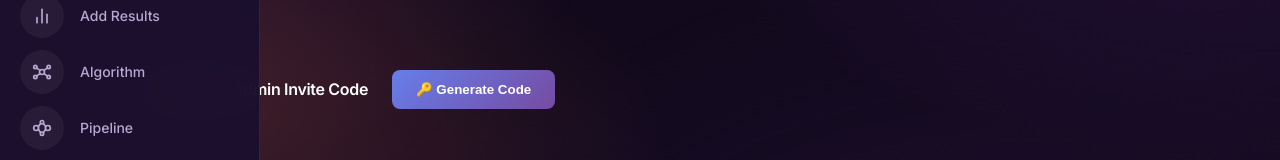
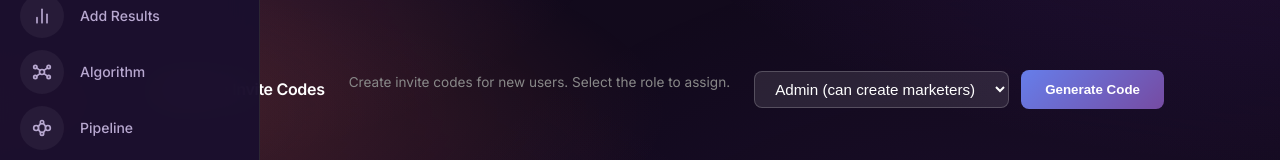
Before and after one commit to princecjqlara/athena, a Next.js app: page /organizer in a window 1280 px wide. Shown: the part 287-447 px from the top of the page. Built offline with nearby package versions, Linux system fonts and the light colour scheme; no server answers.

Commit message:
feat: Allow organizer to generate invite codes for any role (admin/marketer/client)

```diff
--- a/app/api/invite-codes/route.ts
+++ b/app/api/invite-codes/route.ts
@@ -38,6 +38,7 @@ export async function GET(request: NextRequest) {
 /**
  * POST /api/invite-codes
  * Generate a new invite code
+ * Body: { roleType?: 'admin' | 'marketer' | 'client' } - for organizers only
  */
 export async function POST(request: NextRequest) {
     if (!isSupabaseConfigured()) {
@@ -50,15 +51,29 @@ export async function POST(request: NextRequest) {
     }
 
     const role = user.profile.role;
+    let body: { roleType?: string } = {};
+
+    try {
+        body = await request.json();
+    } catch {
+        // No body is fine
+    }
 
     // Determine what type of code this user can generate
     let codeType: string | null = null;
-    if (role === 'marketer') {
-        codeType = 'client';
+
+    if (role === 'organizer') {
+        // Organizers can generate codes for any role
+        const requestedType = body.roleType;
+        if (requestedType && ['admin', 'marketer', 'client'].includes(requestedType)) {
+            codeType = requestedType;
+        } else {
+            codeType = 'admin'; // Default for organizers
+        }
     } else if (role === 'admin') {
         codeType = 'marketer';
-    } else if (role === 'organizer') {
-        codeType = 'admin';
+    } else if (role === 'marketer') {
+        codeType = 'client';
     }
 
     if (!codeType) {
--- a/app/organizer/page.tsx
+++ b/app/organizer/page.tsx
@@ -72,6 +72,8 @@ export default function OrganizerDashboard() {
     const [searchQuery, setSearchQuery] = useState('');
     const [activeTab, setActiveTab] = useState<'users' | 'teams' | 'galaxy' | 'marketplace'>('users');
     const [inviteCode, setInviteCode] = useState<string | null>(null);
+    const [selectedCodeRole, setSelectedCodeRole] = useState<'admin' | 'marketer' | 'client'>('admin');
+    const [generatedCodeType, setGeneratedCodeType] = useState<string | null>(null);
 
     // Marketplace modal state
     const [showCreatePool, setShowCreatePool] = useState(false);
@@ -174,12 +176,17 @@ export default function OrganizerDashboard() {
         window.location.href = '/organizer';
     };
 
-    const generateAdminCode = async () => {
+    const generateInviteCode = async () => {
         try {
-            const res = await fetch('/api/invite-codes', { method: 'POST' });
+            const res = await fetch('/api/invite-codes', {
+                method: 'POST',
+                headers: { 'Content-Type': 'application/json' },
+                body: JSON.stringify({ roleType: selectedCodeRole })
+            });
             const data = await res.json();
             if (data.success) {
                 setInviteCode(data.code);
+                setGeneratedCodeType(data.codeType);
             }
         } catch (error) {
             console.error('Error generating code:', error);
@@ -277,15 +284,49 @@ export default function OrganizerDashboard() {
             </div>
 
 
-            {/* Admin Code Generator */}
+            {/* Invite Code Generator */}
             <div className="code-generator">
-                <h3>Generate Admin Invite Code</h3>
-                <button onClick={generateAdminCode} className="generate-btn">
-                    🔑 Generate Code
-                </button>
+                <h3>Generate Invite Codes</h3>
+                <p style={{ fontSize: '0.85rem', color: '#888', marginBottom: '12px' }}>
+                    Create invite codes for new users. Select the role to assign.
+                </p>
+                <div style={{ display: 'flex', gap: '12px', alignItems: 'center', flexWrap: 'wrap' }}>
+                    <select
+                        value={selectedCodeRole}
+                        onChange={(e) => setSelectedCodeRole(e.target.value as 'admin' | 'marketer' | 'client')}
+                        style={{
+                            padding: '8px 16px',
+                            borderRadius: '8px',
+                            background: 'rgba(255,255,255,0.1)',
+                            border: '1px solid rgba(255,255,255,0.2)',
+                            color: 'inherit',
+                            fontSize: '0.95rem'
+                        }}
+                    >
+                        <option value="admin">Admin (can create marketers)</option>
+                        <option value="marketer">Marketer (can create clients)</option>
+                        <option value="client">Client (end user)</option>
+                    </select>
+                    <button onClick={generateInviteCode} className="generate-btn">
+                        Generate Code
+                    </button>
+                </div>
                 {inviteCode && (
-                    <div className="code-display">
-                        <code>{inviteCode}</code>
+                    <div className="code-display" style={{ marginTop: '12px' }}>
+                        <div style={{ display: 'flex', alignItems: 'center', gap: '12px' }}>
+                            <code style={{ fontSize: '1.2rem', fontWeight: 'bold' }}>{inviteCode}</code>
+                            <span style={{
+                                background: generatedCodeType === 'admin' ? '#8b5cf6' :
+                                    generatedCodeType === 'marketer' ? '#3b82f6' : '#10b981',
+                                padding: '4px 10px',
+                                borderRadius: '12px',
+                                fontSize: '0.75rem',
+                                fontWeight: 'bold',
+                                textTransform: 'uppercase'
+                            }}>
+                                {generatedCodeType}
+                            </span>
+                        </div>
                         <span className="code-timer">Expires in 10 minutes</span>
                     </div>
                 )}
```
